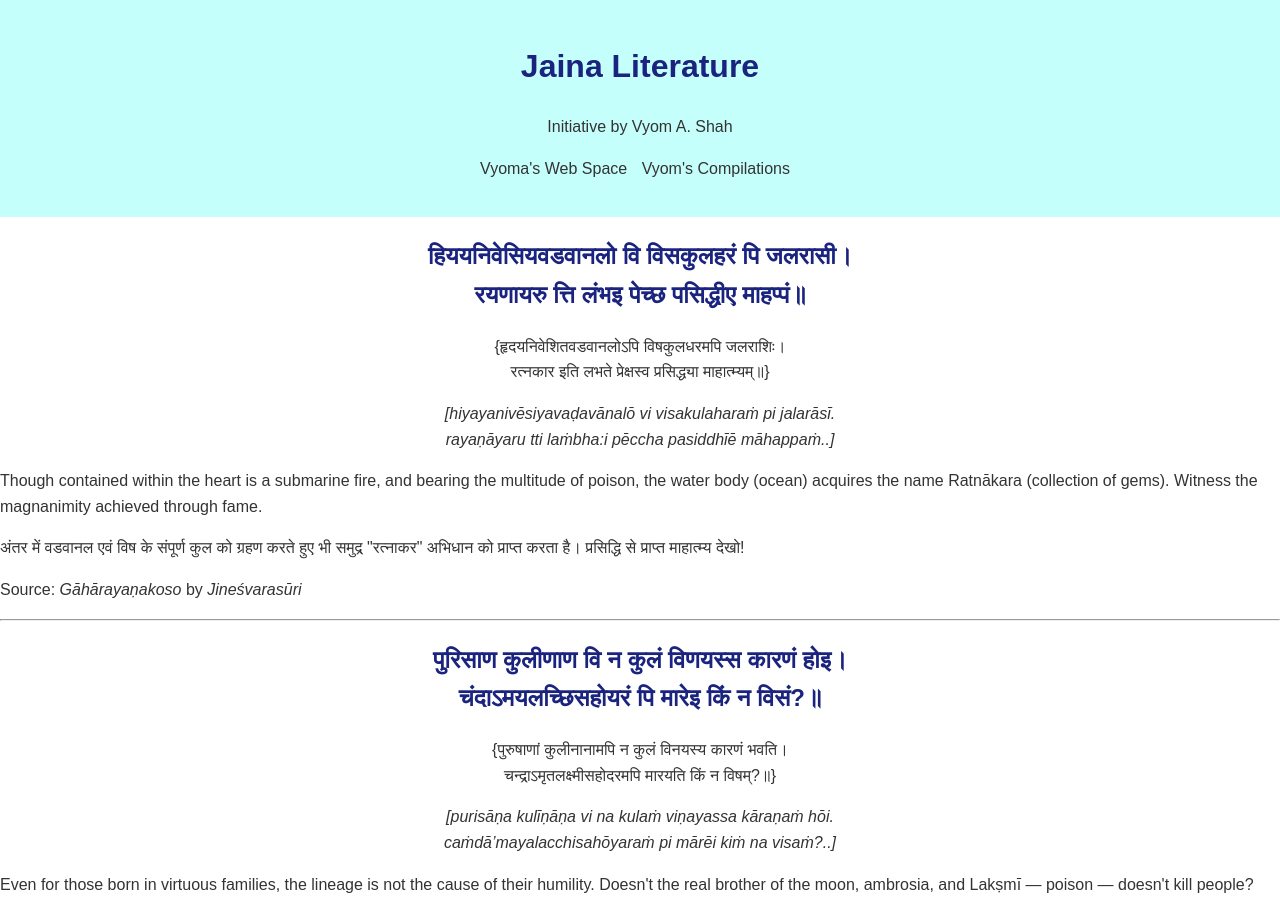
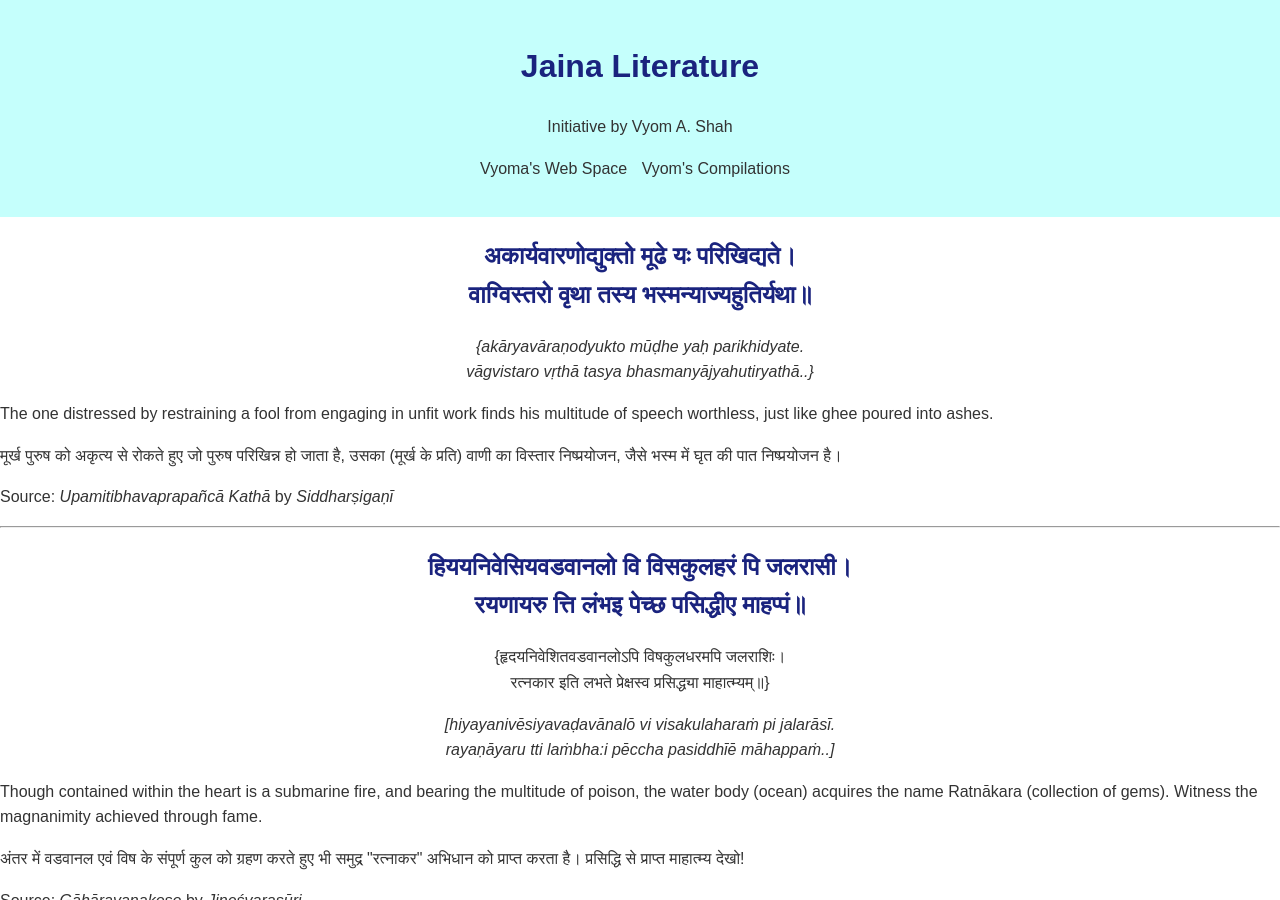
Before and after one commit to svyoma/svyoma.github.io, a Jekyll site: the page jaina-literature/dailyverse.html, which Jekyll copies as it is, in a window 1280 px wide and 900 px high. Built offline with Jekyll 4.4.1, drawn with Linux system fonts in a browser that asks for light colours; some web fonts are replaced.

Commit message:
Update dailyverse.html

```diff
--- a/jaina-literature/dailyverse.html
+++ b/jaina-literature/dailyverse.html
@@ -110,6 +110,13 @@
   </ul>
     </nav>
     </header>
+	<blockqoute><h2 style="text-align: center;"><strong>अकार्यवारणोद्युक्तो मूढे यः परिखिद्यते। <br /> वाग्विस्तरो वृथा तस्य भस्मन्याज्यहुतिर्यथा॥</strong></h2>
+</blockquote>
+<p style="text-align: center;"><em>{akāryavāraṇodyukto mūḍhe yaḥ parikhidyate. <br /> vāgvistaro vṛthā tasya bhasmanyājyahutiryathā..}</em></p>
+<p>The one distressed by restraining a fool from engaging in unfit work finds his multitude of speech worthless, just like ghee poured into ashes.</p>
+<p>मूर्ख पुरुष को अकृत्य से रोकते हुए जो पुरुष परिखिन्न हो जाता है, उसका (मूर्ख के प्रति) वाणी का विस्तार निष्प्रयोजन, जैसे भस्म में घृत की पात निष्प्रयोजन है।</p>
+<p>Source: <em>Upamitibhavaprapañcā Kathā</em> by <em>Siddharṣigaṇī</em></p>
+	<hr />
     <blockquote>
         <h2 style="text-align: center;"><strong>हिययनिवेसियवडवानलो वि विसकुलहरं पि जलरासी। <br /> रयणायरु त्ति लंभइ पेच्छ पसिद्धीए माहप्पं॥</strong></h2>
         </blockquote>
@@ -140,7 +147,7 @@
         <p>Source: <em>Ca:uppanamahāpurisacariaṁ</em> by <em>Ācārya Śīlāṅka</em></p>
 
             <hr />
-<h2 style="text-align: center;"><strong>मानिनां स्वामिना दत्तं मुदेऽल्पमपि कल्पते। <br /> वरं पौरन्दरं वारि बप्पीहः पातुमीहते॥</strong></h2>
+<blockqoute><h2 style="text-align: center;"><strong>मानिनां स्वामिना दत्तं मुदेऽल्पमपि कल्पते। <br /> वरं पौरन्दरं वारि बप्पीहः पातुमीहते॥</strong></h2>
 </blockquote>
 <p style="text-align: center;"><em>{mānināṃ svāminā dattaṃ mude'lpamapi kalpate. <br /> varaṃ paurandaraṃ vāri bappīhaḥ pātumīhate}</em></p>
 <p>For those possessed of self-respect, even a little given by the master brings delight, just as the water attained from Indra is desired by Cātaka for drinking.</p>
```
